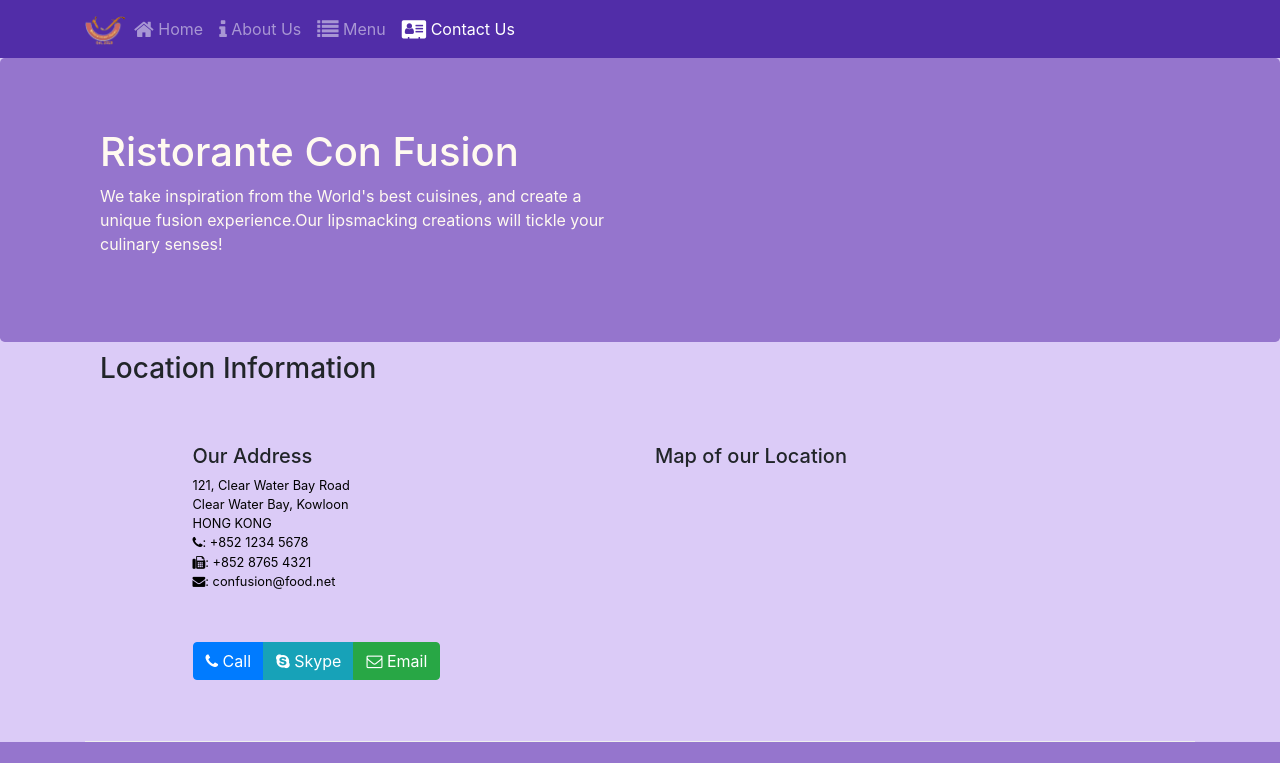
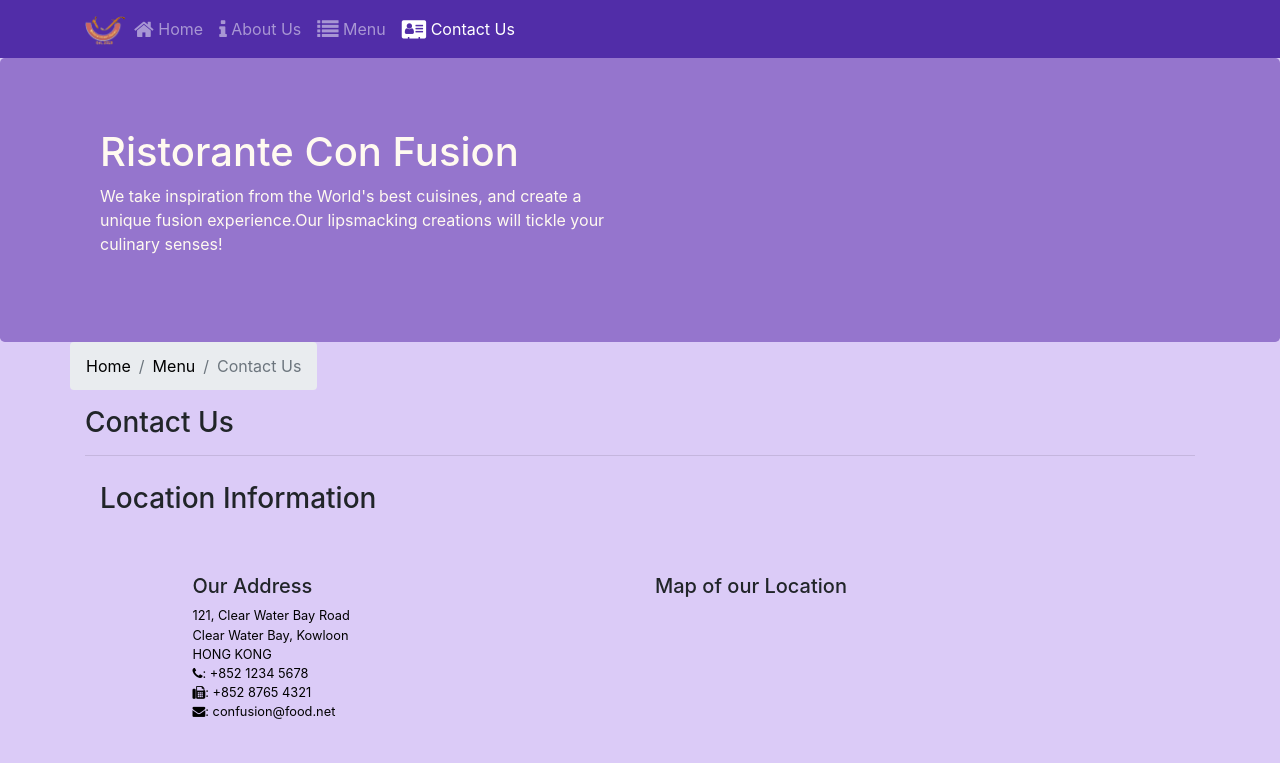
Before and after one commit to AayushRajput98/React, a React (Create React App) app: page /contactus in a window 1280 px wide. Shown: the top 763 px of the page. Built offline with nearby package versions, Linux system fonts and the light colour scheme.

Commit message:
Single Page Application Part 2

```diff
--- a/src/components/ContactComponent.js
+++ b/src/components/ContactComponent.js
@@ -1,7 +1,21 @@
 import React from 'react';
+import { Breadcrumb, BreadcrumbItem } from 'reactstrap';
+import { Link } from 'react-router-dom';
+
 function Contact(props) {
     return (
         <div className="container">
+            <div className='row'>
+                <Breadcrumb>
+                    <BreadcrumbItem> <Link to='/home' style={{ color: 'black' }} > Home </Link> </BreadcrumbItem>
+                    <BreadcrumbItem> <Link to='/menu' style={{ color: 'black' }} > Menu </Link> </BreadcrumbItem>
+                    <BreadcrumbItem active> Contact Us </BreadcrumbItem>
+                </Breadcrumb>
+                <div className="col-12">
+                    <h3> Contact Us </h3>
+                    <hr />
+                </div>
+            </div>
             <div className="row row-content">
                 <div className="col-12">
                     <h3>Location Information</h3>
--- a/src/components/DishdetailComponent.js
+++ b/src/components/DishdetailComponent.js
@@ -1,5 +1,6 @@
 import React from 'react';
-import { Card, CardImg, CardBody, CardTitle, CardText } from 'reactstrap';
+import { Link } from 'react-router-dom';
+import { Card, CardImg, CardBody, CardTitle, CardText, Breadcrumb, BreadcrumbItem } from 'reactstrap';
 
 function RenderDish({ dish }) {
     return (
@@ -57,12 +58,22 @@
     if (props.dish != null) {
         return (
             <div className='container'>
+                <div className='row'>
+                    <Breadcrumb>
+                        <BreadcrumbItem> <Link to='/menu' style={{ color: 'black' }}> Menu </Link> </BreadcrumbItem>
+                        <BreadcrumbItem active> {props.dish.name} </BreadcrumbItem>
+                    </Breadcrumb>
+                    <div className="col-12">
+                        <h3> {props.dish.name} </h3>
+                        <hr />
+                    </div>
+                </div>
                 <div className="row">
-                    <div className='col-12 col-md-5 mt-1'>
+                    <div className='col-12 col-md-5 mt-1 mb-1'>
                         <RenderDish dish={props.dish} />
                     </div>
-                    <div className='col-12 col-md-5 mt-1'>
-                        <RenderComment comments={props.dish.comments} />
+                    <div className='col-12 col-md-5 mt-1 mb-1'>
+                        <RenderComment comments={props.comments} />
                     </div>
                 </div>
             </div>
--- a/src/components/MainComponent.js
+++ b/src/components/MainComponent.js
@@ -9,6 +9,7 @@
 import { COMMENTS } from '../shared/comments';
 import { PROMOTIONS } from '../shared/promotions';
 import { LEADERS } from '../shared/leaders';
+import DishDetail from './DishdetailComponent';
 
 
 class Main extends Component {
@@ -31,11 +32,19 @@
                     leader={this.state.leaders.filter((leader) => leader.featured)[0]} />
             );
         }
+
+        const DishWithId = ({ match }) => {
+            return (
+                <DishDetail dish={this.state.dishes.filter((dish) => dish.id === parseInt(match.params.dishId, 10))[0]}
+                    comments={this.state.comments.filter((comment) => comment.dishId === parseInt(match.params.dishId, 10))} />
+                );
+        }
         return (
             <div>
                 <Header />
                 <Switch>
                     <Route path='/home' component={HomePage} />
+                    <Route path='/menu/:dishId' component={DishWithId} />
                     <Route exact path='/menu' component={() => <Menu dishes={this.state.dishes} />} />
                     <Route exact path='/contactus' component={Contact} />
                     <Redirect to="/home" />
--- a/src/components/MenuComponent.js
+++ b/src/components/MenuComponent.js
@@ -1,13 +1,16 @@
 import React from 'react';
-import { Card, CardImg, CardImgOverlay, CardTitle } from 'reactstrap';
+import { Card, CardImg, CardImgOverlay, CardTitle, Breadcrumb, BreadcrumbItem } from 'reactstrap';
+import { Link } from 'react-router-dom';
 
-function RenderMenuItem({ dish, onClick }) {
+function RenderMenuItem({ dish }) {
     return (
-        <Card onClick={() => onClick(dish.id)}>
-            <CardImg width='100%' src={dish.image} alt={dish.name} />
-            <CardImgOverlay>
-                <CardTitle> {dish.name} </CardTitle>
-            </CardImgOverlay>
+        <Card>
+            <Link to={ `/menu/${dish.id}` }>
+                <CardImg width='100%' src={dish.image} alt={dish.name} />
+                <CardImgOverlay>
+                    <CardTitle> {dish.name} </CardTitle>
+                </CardImgOverlay>
+            </Link>
         </Card>
         );
 }
@@ -15,12 +18,22 @@
     const menu = props.dishes.map((dish) => {
         return (
             <div key={dish.id} className='col-12 col-md-5 mt-1 mb-1'>
-                <RenderMenuItem dish={dish} onClick={props.onClick} />
+                <RenderMenuItem dish={dish}/>
             </div>
         );
     });
     return (
         <div className='container'>
+            <div className='row'>
+                <Breadcrumb>
+                    <BreadcrumbItem> <Link to='/home' style={{ color: 'black' }} > Home </Link> </BreadcrumbItem>
+                    <BreadcrumbItem active> Menu </BreadcrumbItem>
+                </Breadcrumb>
+                <div className="col-12">
+                    <h3> Menu </h3>
+                    <hr />
+                </div>
+            </div>
             <div className='row'>
                 {menu}
             </div>
```
